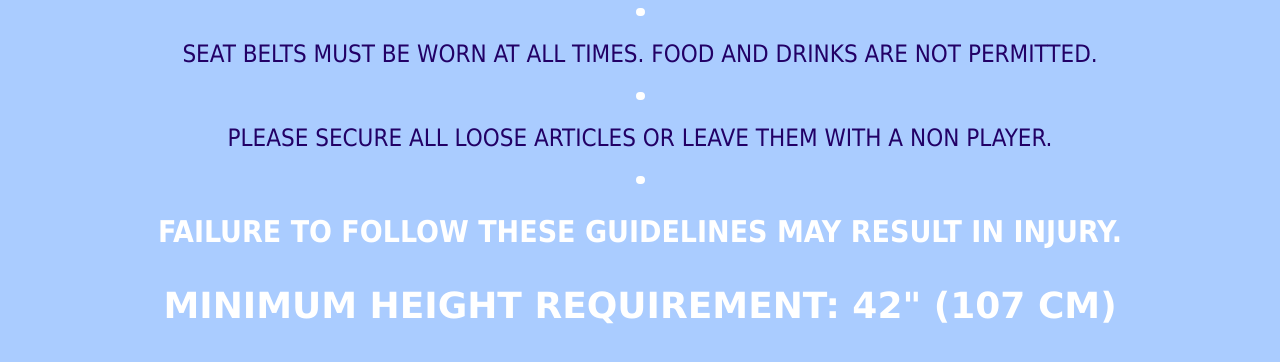
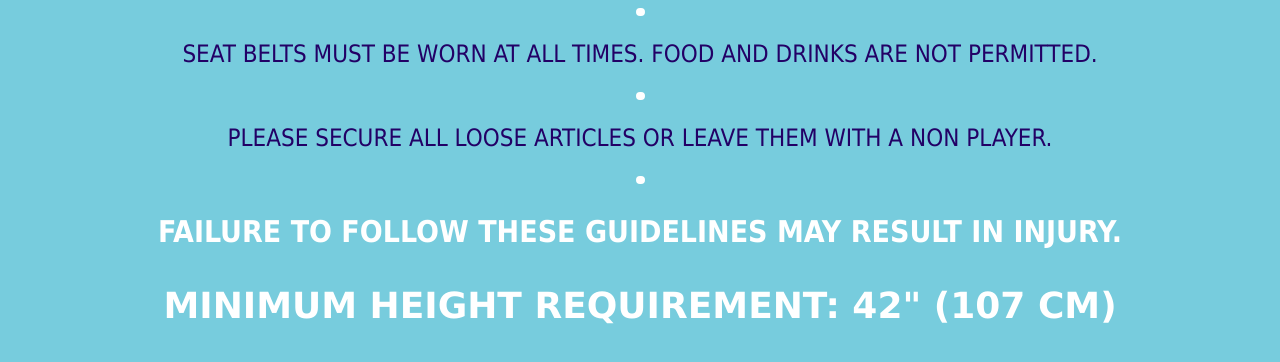
Before and after one commit to MrBright5ide/MrBright5ide.github.io, a plain HTML site: page safetyhtml/index.html in a window 1280 px wide. Shown: the part 487-849 px from the top of the page. Drawn offline with Linux system fonts and the light colour scheme.

Commit message:
Background color update
Darkened the background so that the white text would be easier to see

```diff
--- a/safetyhtml/styles.css
+++ b/safetyhtml/styles.css
@@ -1,5 +1,5 @@
 html{
-	background-color:#acf;
+	background-color:#7cd;
 	font-family:"tahoma", serif;
 	font-size:150%;
 }
```
